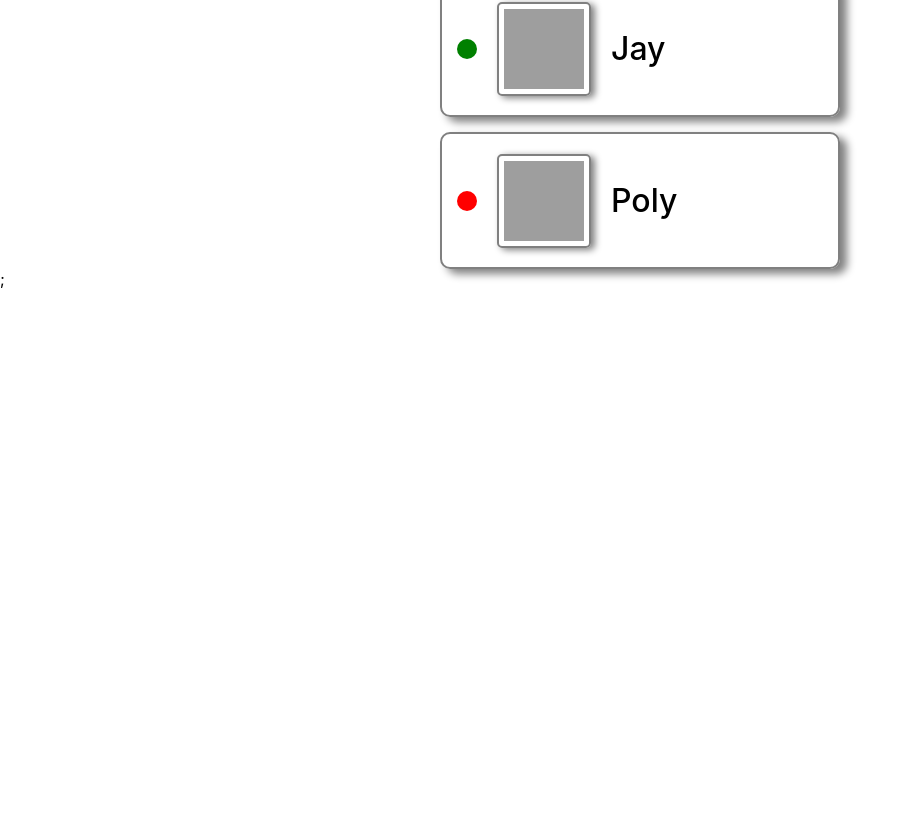
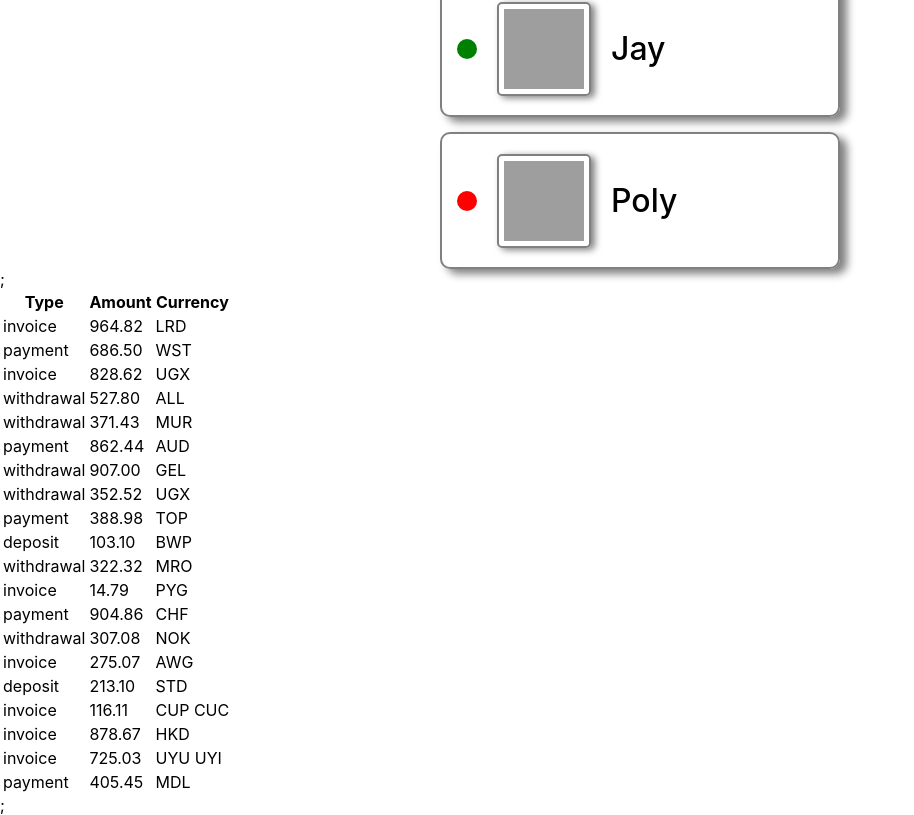
Before and after one commit to nastena1409/goit-react-hw-01-components, a React (Create React App) app: page / in a window 1280 px wide. Shown: the part 1400-2215 px from the top of the page, without its empty margins (0-914 px from the left). Before the commit the page ends 1689 px from the top, so only its background shows below. Built offline with nearby package versions, Linux system fonts and the light colour scheme; grey boxes are pictures that could not be loaded.

Commit message:
create TransactionHistory.js

```diff
--- a/src/components/App.jsx
+++ b/src/components/App.jsx
@@ -6,6 +6,9 @@ import data from '../data/data.json';
 
 import FriendList from './FriendList/FriendList';
 import friends from '../data/friends.json';
+
+import TransactionHistory from './TransactionHistory/TransactionHistory';
+import transactions from '../data/transactions.json';
 
 export function App () {
   return (
@@ -19,6 +22,7 @@ export function App () {
       />
       <Statistics title="Upload stats" stats={data} />
       <FriendList friends={friends} />;
+      <TransactionHistory items={transactions} />;
     </>
   );
 };
--- /dev/null
+++ b/src/components/TransactionHistory/Transaction.js
@@ -0,0 +1,11 @@
+import PropTypes from 'prop-types';
+
+export default function Transaction({ type, amount, currency }) {
+    return (
+         <tr>
+            <td>{type}</td>
+            <td>{amount}</td>
+            <td>{currency}</td>
+        </tr>
+    )
+}
--- /dev/null
+++ b/src/components/TransactionHistory/TransactionHistory.js
@@ -0,0 +1,27 @@
+import PropTypes from 'prop-types';
+import Transaction from './Transaction'
+
+export default function TransactionHistory({ items }) {
+    return (
+        <table class="transaction-history">
+  <thead>
+    <tr>
+      <th>Type</th>
+      <th>Amount</th>
+      <th>Currency</th>
+    </tr>
+  </thead>
+
+    <tbody>
+       {items.map(transaction => (
+           <Transaction
+               key={transaction.id}
+               type={transaction.type}
+               amount={transaction.amount}
+               currency={transaction.currency}
+           />
+        ))}
+  </tbody>
+</table>
+    )
+}
--- /dev/null
+++ b/src/data/transactions.json
@@ -0,0 +1,122 @@
+[
+  {
+    "id": "1e0700a2-5183-4291-85cc-2065a036a683",
+    "type": "invoice",
+    "amount": "964.82",
+    "currency": "LRD"
+  },
+  {
+    "id": "a30f821b-4d25-4ff0-abdd-e340b3f0dd2b",
+    "type": "payment",
+    "amount": "686.50",
+    "currency": "WST"
+  },
+  {
+    "id": "44dca67a-8e5a-4798-bf8e-b15efd4e1abd",
+    "type": "invoice",
+    "amount": "828.62",
+    "currency": "UGX"
+  },
+  {
+    "id": "ea8ed3dc-2b68-4a53-905a-53ecb0adef33",
+    "type": "withdrawal",
+    "amount": "527.80",
+    "currency": "ALL"
+  },
+  {
+    "id": "ea76146a-0b00-4b80-bc02-a8c822176712",
+    "type": "withdrawal",
+    "amount": "371.43",
+    "currency": "MUR"
+  },
+  {
+    "id": "63ca02f9-d637-46b5-9237-f3b24425e029",
+    "type": "payment",
+    "amount": "862.44",
+    "currency": "AUD"
+  },
+  {
+    "id": "ed0263e8-59a5-4bf1-87e0-2bb88e53dc34",
+    "type": "withdrawal",
+    "amount": "907.00",
+    "currency": "GEL"
+  },
+  {
+    "id": "6013bad0-750c-4691-8bc2-d8f2b43969c4",
+    "type": "withdrawal",
+    "amount": "352.52",
+    "currency": "UGX"
+  },
+  {
+    "id": "252c7be4-8b06-4fa7-8d42-61fb835b70d5",
+    "type": "payment",
+    "amount": "388.98",
+    "currency": "TOP"
+  },
+  {
+    "id": "4eaab41b-b967-40ac-82ed-85fc66f646f1",
+    "type": "deposit",
+    "amount": "103.10",
+    "currency": "BWP"
+  },
+  {
+    "id": "9648a350-8469-42d5-8bf3-18090de5fe67",
+    "type": "withdrawal",
+    "amount": "322.32",
+    "currency": "MRO"
+  },
+  {
+    "id": "9c5c25fb-1a95-4b2f-8d1f-4c4426d677cc",
+    "type": "invoice",
+    "amount": "14.79",
+    "currency": "PYG"
+  },
+  {
+    "id": "43ef232c-80e9-4d6f-b48a-b22405620de3",
+    "type": "payment",
+    "amount": "904.86",
+    "currency": "CHF"
+  },
+  {
+    "id": "5161682e-e620-4019-ab0a-24ceb10fbd20",
+    "type": "withdrawal",
+    "amount": "307.08",
+    "currency": "NOK"
+  },
+  {
+    "id": "7b119d71-42e6-4c42-a141-6818b07bb9ff",
+    "type": "invoice",
+    "amount": "275.07",
+    "currency": "AWG"
+  },
+  {
+    "id": "a4f65722-65c4-4c28-b1f4-b8ed988bb205",
+    "type": "deposit",
+    "amount": "213.10",
+    "currency": "STD"
+  },
+  {
+    "id": "c6e5784b-0ca3-48d6-86e5-b5128af5a523",
+    "type": "invoice",
+    "amount": "116.11",
+    "currency": "CUP CUC"
+  },
+  {
+    "id": "c9ebed6a-3a02-4b49-ac0d-0534b51f2bfd",
+    "type": "invoice",
+    "amount": "878.67",
+    "currency": "HKD"
+  },
+  {
+    "id": "a4a98b0e-b22c-438b-9f83-de2df52110c8",
+    "type": "invoice",
+    "amount": "725.03",
+    "currency": "UYU UYI"
+  },
+  {
+    "id": "b39bfa7a-0166-4c47-94d6-87d20590f746",
+    "type": "payment",
+    "amount": "405.45",
+    "currency": "MDL"
+  }
+]
```
Also changed, not shown: src/components/TransactionHistory/TransactionHistory.styled.js (added).
